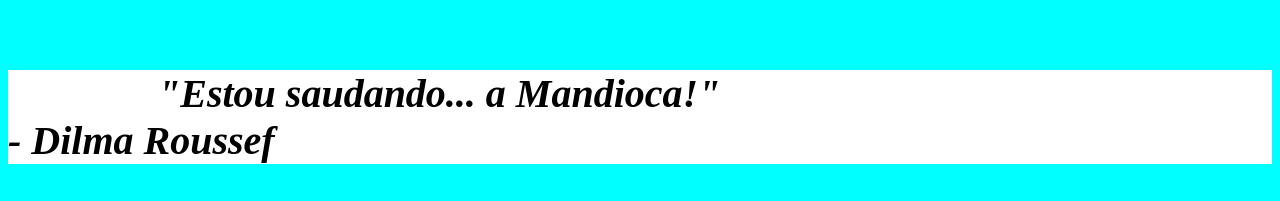
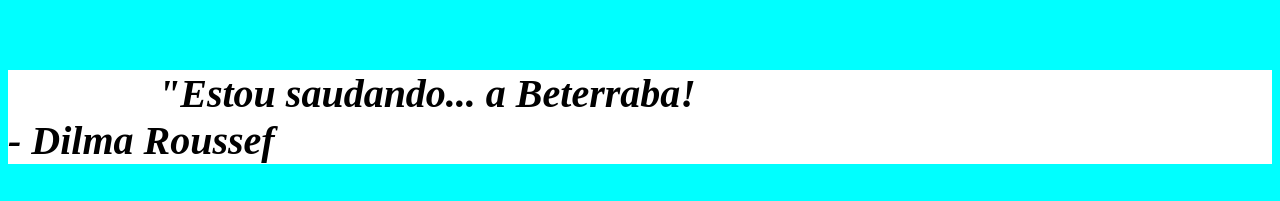
Before and after one commit to EduardoThomaz/EduardoThomaz.github.io, a plain HTML site: page index.html in a window 1280 px wide. Shown: the part 241-442 px from the top of the page. Drawn offline with Linux system fonts and the light colour scheme.

Commit message:
Update index.html

```diff
--- a/index.html
+++ b/index.html
@@ -32,7 +32,7 @@
     <h1>Exemplo Usando CSS</h1>
     <h2>Olá, Como eu estou</h2>
 
-    <p>"Estou saudando... a Mandioca!"<br> - Dilma Roussef</p>
+    <p>"Estou saudando... a Beterraba!<br> - Dilma Roussef</p>
     <p>"Estou saudando... a Mandioca!"<br> - Dilma Roussef</p>
     <p>"Estou saudando... a Mandioca!"<br> - Dilma Roussef</p>
     <p>"Estou saudando... a Mandioca!"<br> - Dilma Roussef</p>
```
